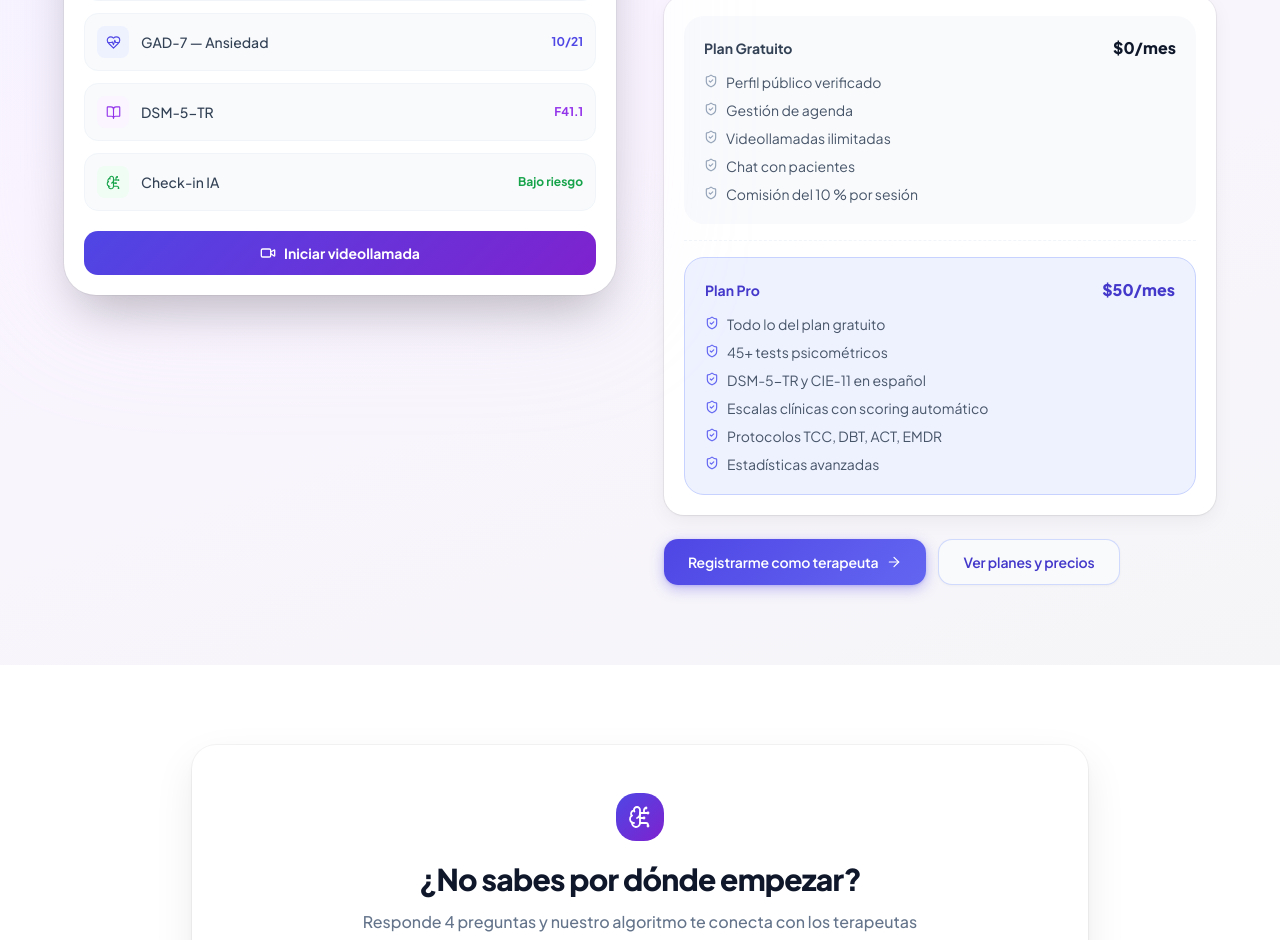
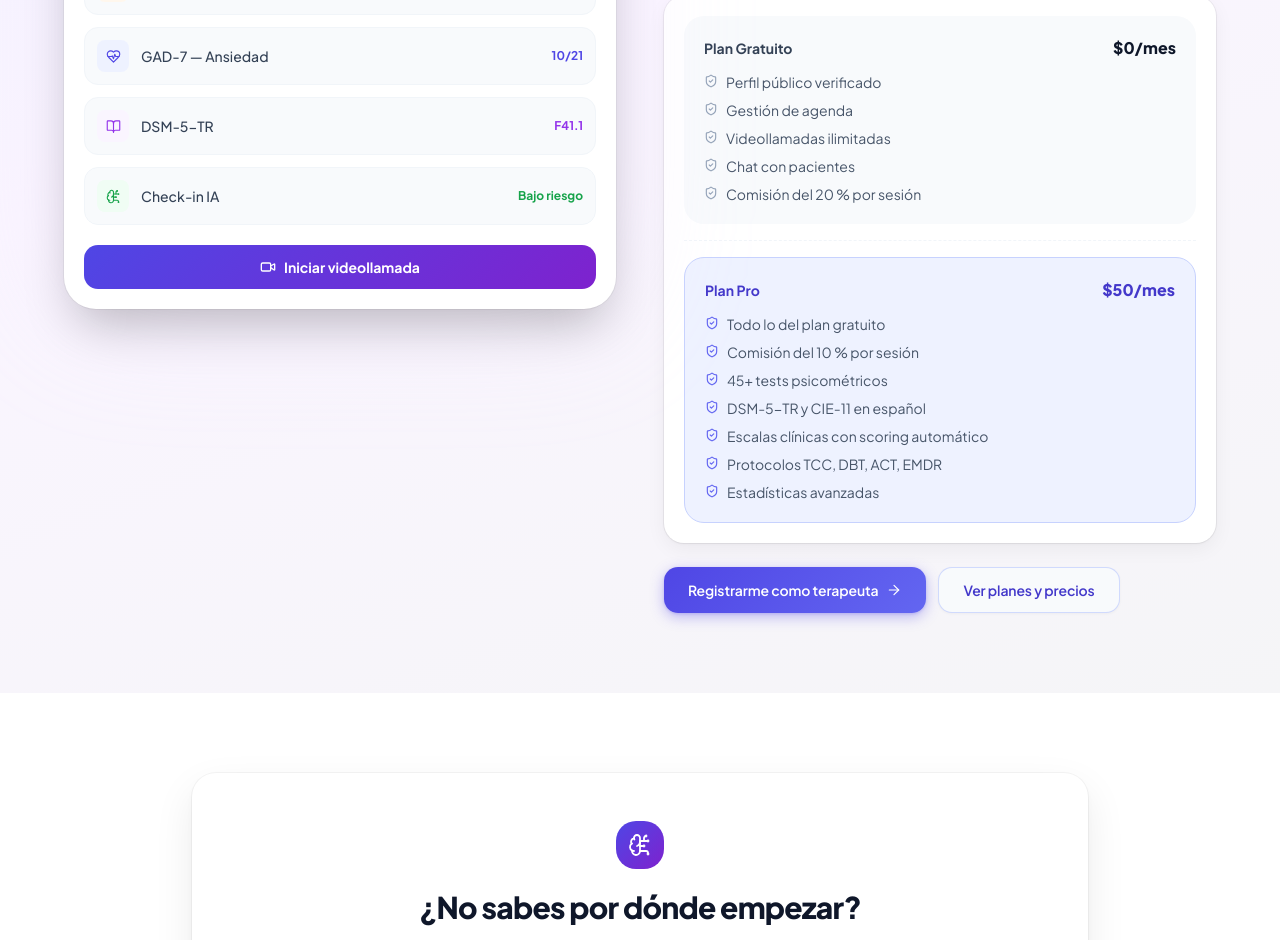
Before and after one commit to royerwatson/psiconecta-app, a React (Vite) app: page / in a window 1280 px wide. Shown: the part 3139-4079 px from the top of the page. Built offline with nearby package versions, Linux system fonts and the light colour scheme; no server answers.

Commit message:
fix: commission 20% free plan in LandingPage, add 10% to Pro features

```diff
--- a/src/pages/public/LandingPage.jsx
+++ b/src/pages/public/LandingPage.jsx
@@ -320,14 +320,14 @@ export default function LandingPage() {
                   <PlanCard
                     name="Plan Gratuito"
                     price="$0/mes"
-                    features={['Perfil público verificado', 'Gestión de agenda', 'Videollamadas ilimitadas', 'Chat con pacientes', 'Comisión del 10 % por sesión']}
+                    features={['Perfil público verificado', 'Gestión de agenda', 'Videollamadas ilimitadas', 'Chat con pacientes', 'Comisión del 20 % por sesión']}
                   />
                   <div className="border-t border-dashed border-slate-100" />
                   <PlanCard
                     name="Plan Pro"
                     price="$50/mes"
                     highlight
-                    features={['Todo lo del plan gratuito', '45+ tests psicométricos', 'DSM-5-TR y CIE-11 en español', 'Escalas clínicas con scoring automático', 'Protocolos TCC, DBT, ACT, EMDR', 'Estadísticas avanzadas']}
+                    features={['Todo lo del plan gratuito', 'Comisión del 10 % por sesión', '45+ tests psicométricos', 'DSM-5-TR y CIE-11 en español', 'Escalas clínicas con scoring automático', 'Protocolos TCC, DBT, ACT, EMDR', 'Estadísticas avanzadas']}
                   />
                 </div>
 
```
